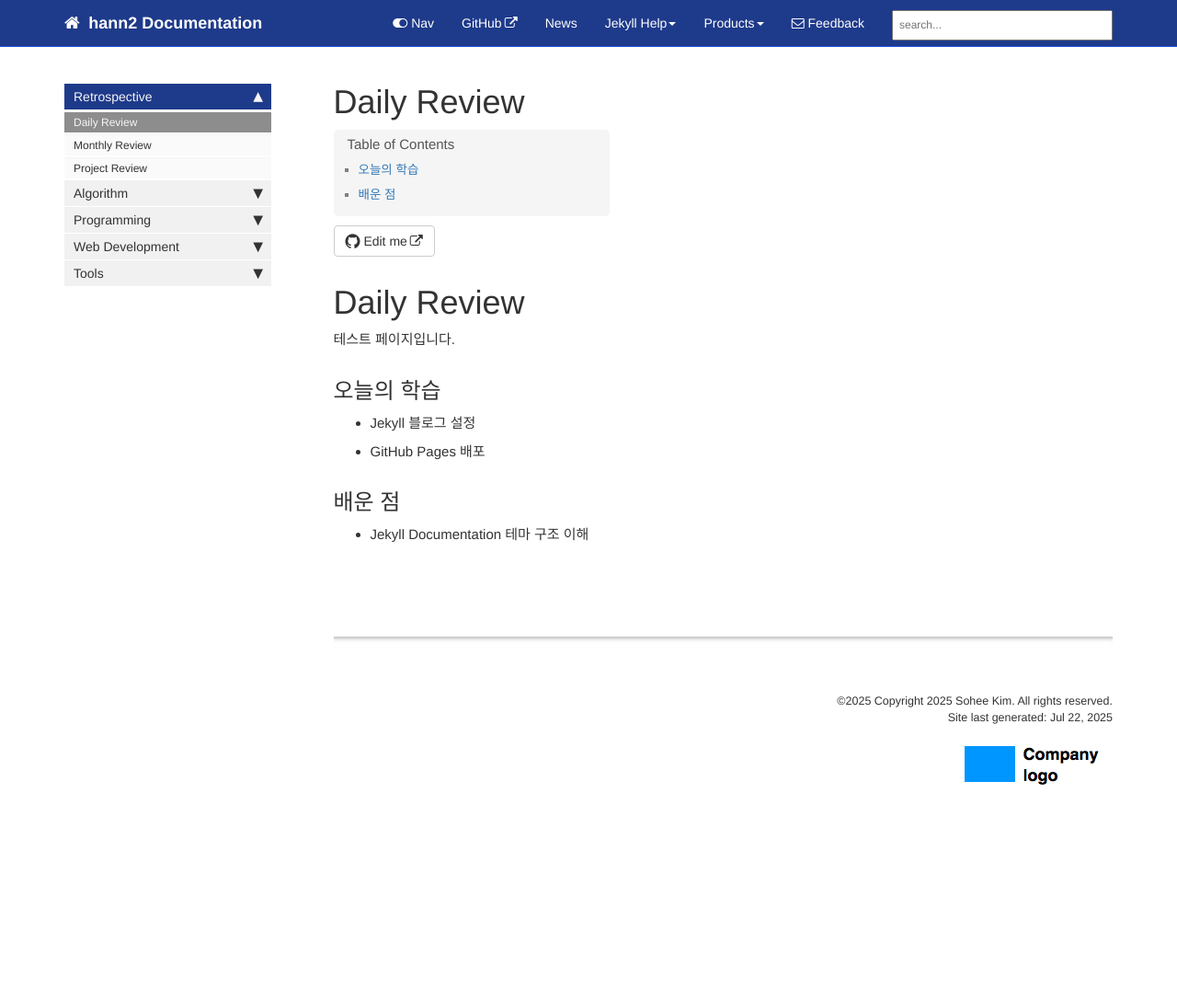
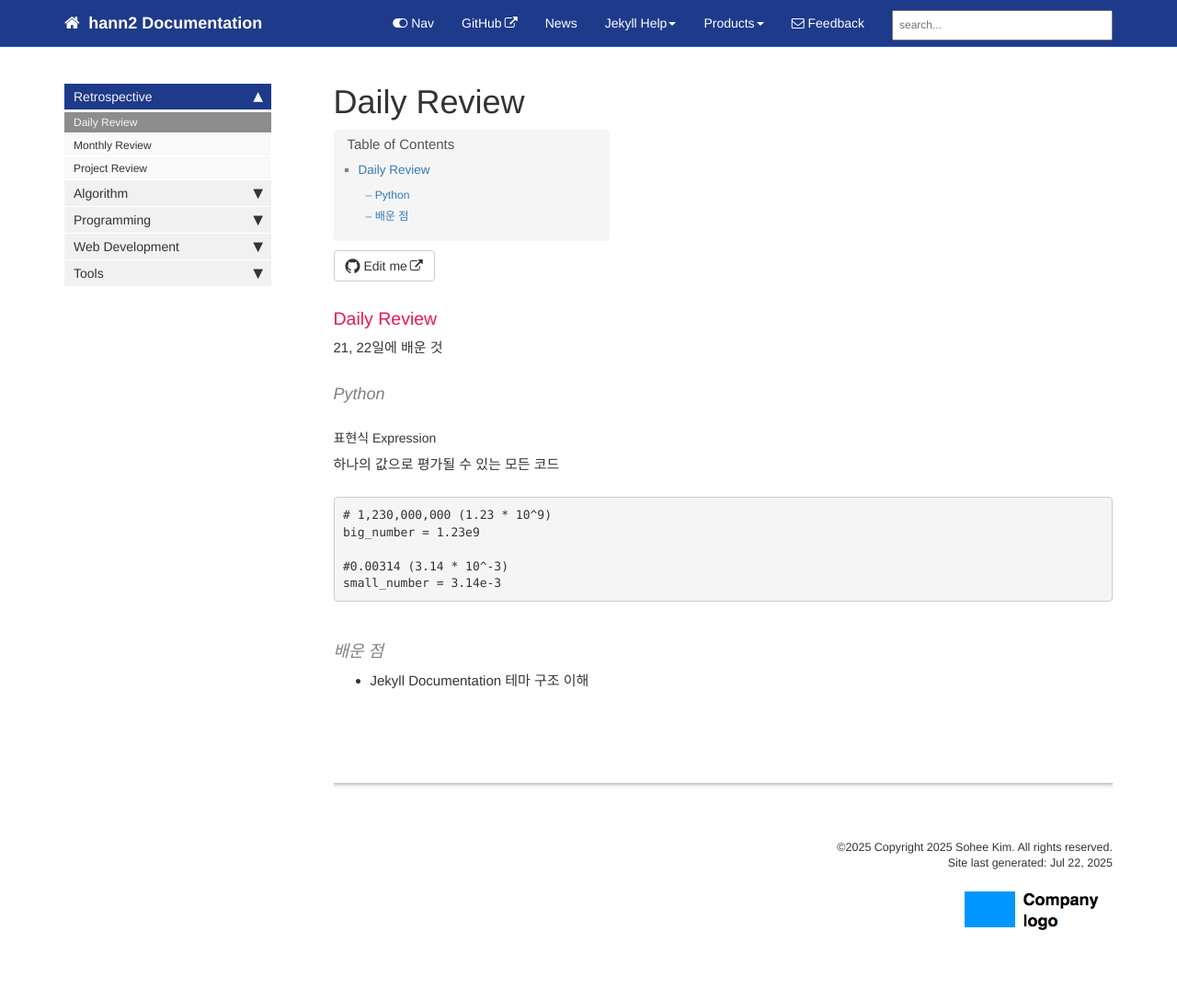
Before and after one commit to hann2a/hann2a.github.io, a Jekyll site: the page built from pages/daily-review.md, in a window 1280 px wide. Shown: the whole page at 92% size. Built offline with Jekyll 4.4.1, drawn with Linux system fonts in a browser that asks for light colours; comment, search, counter and statistics services are not loaded; before the commit the page ends 929 px from its top, so only the background shows below that.

Commit message:
test post

````diff
--- a/pages/daily-review.md
+++ b/pages/daily-review.md
@@ -3,16 +3,24 @@ title: "Daily Review"
 permalink: daily-review.html
 sidebar: home_sidebar
 layout: page
-updated: 2025-01-22
+updated: 2025-07-22
 ---
 
-# Daily Review
+### Daily Review
 
-테스트 페이지입니다.
+21, 22일에 배운 것
 
-## 오늘의 학습
-- Jekyll 블로그 설정
-- GitHub Pages 배포
+#### Python
+##### 표현식 Expression
+하나의 값으로 평가될 수 있는 모든 코드
 
-## 배운 점
+```Python
+# 1,230,000,000 (1.23 * 10^9)
+big_number = 1.23e9
+
+#0.00314 (3.14 * 10^-3)
+small_number = 3.14e-3
+```
+
+#### 배운 점
 - Jekyll Documentation 테마 구조 이해
````
